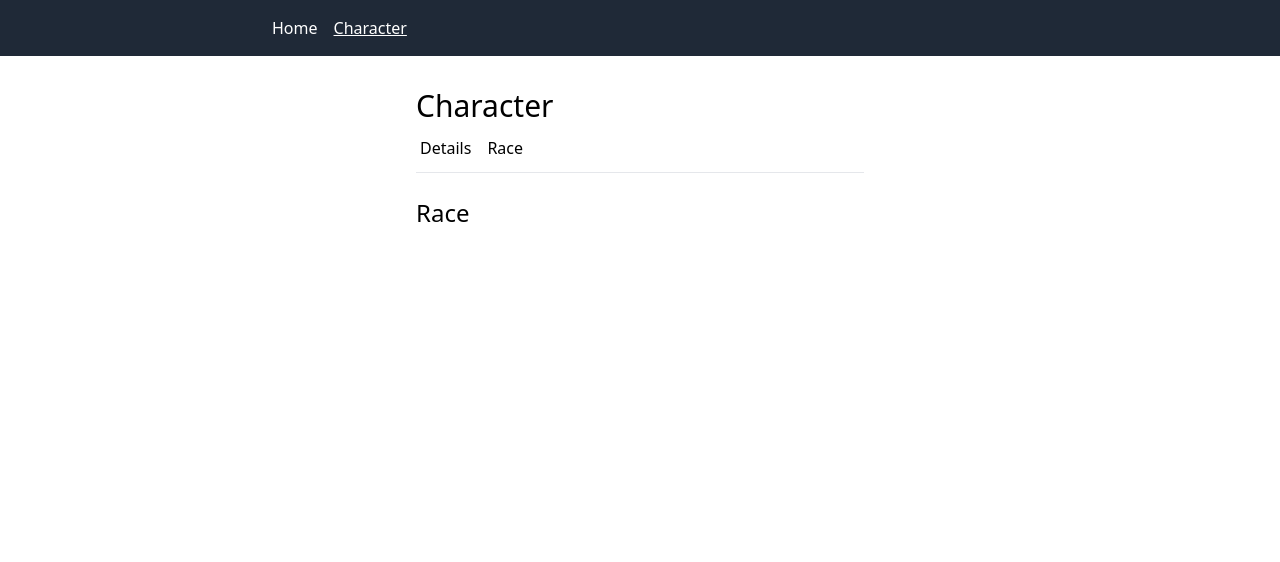
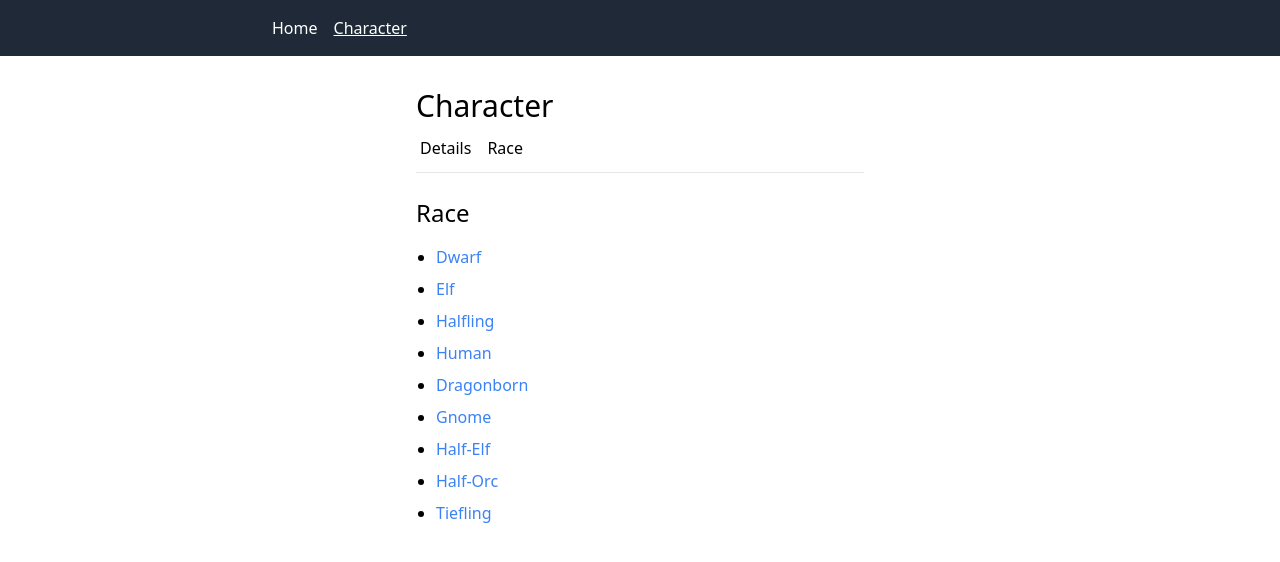
Before and after one commit to andrewdurnford/dungeonist, a React (Vite) app: page /character/race in a window 1280 px wide. Shown: the top 562 px of the page. Built offline with nearby package versions, Linux system fonts and the light colour scheme.

Commit message:
feat: Add character races list

```diff
--- /dev/null
+++ b/src/api/race.ts
@@ -0,0 +1,11 @@
+export const races = [
+  { id: "dwarf", name: "Dwarf" },
+  { id: "elf", name: "Elf" },
+  { id: "halfling", name: "Halfling" },
+  { id: "human", name: "Human" },
+  { id: "dragonborn", name: "Dragonborn" },
+  { id: "gnome", name: "Gnome" },
+  { id: "half-elf", name: "Half-Elf" },
+  { id: "half-orc", name: "Half-Orc" },
+  { id: "tiefling", name: "Tiefling" },
+]
--- a/src/App.tsx
+++ b/src/components/App.tsx
@@ -1,5 +1,13 @@
-import { NavLink, Outlet, Route, Routes } from "react-router-dom"
-import { abilities, skills } from "./api/ability"
+import {
+  Link,
+  NavLink,
+  Outlet,
+  Route,
+  Routes,
+  useParams,
+} from "react-router-dom"
+import { abilities, skills } from "../api/ability"
+import { races } from "../api/race"
 
 function App() {
   return (
@@ -28,7 +36,10 @@ function App() {
         <Route index element={<Home />} />
         <Route path="character" element={<Character />}>
           <Route index element={<CharacterDetails />} />
-          <Route path="race" element={<CharacterRace />} />
+          <Route path="race">
+            <Route index element={<Races />} />
+            <Route path=":raceId" element={<CharacterRace />} />
+          </Route>
         </Route>
         <Route path="*" element={<NotFound />} />
       </Routes>
@@ -112,10 +123,39 @@ function CharacterDetails() {
   )
 }
 
+function Races() {
+  return (
+    <div>
+      <h2 className="mb-4 text-2xl font-medium">Race</h2>
+      <ul className="list-disc pl-5">
+        {races.map((race) => (
+          <li key={race.id}>
+            <Link
+              to={race.id}
+              className="mb-2 inline-block text-blue-500 hover:underline"
+            >
+              {race.name}
+            </Link>
+          </li>
+        ))}
+      </ul>
+    </div>
+  )
+}
+
 function CharacterRace() {
+  const { raceId } = useParams()
+  // if (!raceId) return null
+
+  const race = races.find((x) => x.id === raceId)
+  // if (!race) return null
+
   return (
-    <div className="flex gap-8">
-      <h2 className="text-2xl font-medium">Race</h2>
+    <div>
+      <Link to=".." className="mb-4 inline-block text-blue-500 hover:underline">
+        Back
+      </Link>
+      <h2 className="mb-4 text-2xl font-medium">{race?.name}</h2>
     </div>
   )
 }
--- a/src/index.tsx
+++ b/src/index.tsx
@@ -1,7 +1,7 @@
 import React from "react"
 import ReactDOM from "react-dom/client"
 import { BrowserRouter } from "react-router-dom"
-import App from "./App"
+import App from "./components/App"
 import "./index.css"
 
 ReactDOM.createRoot(document.getElementById("root") as HTMLElement).render(
```
Also changed, not shown: 2 other files (tests, documents, lock files or other folders).
